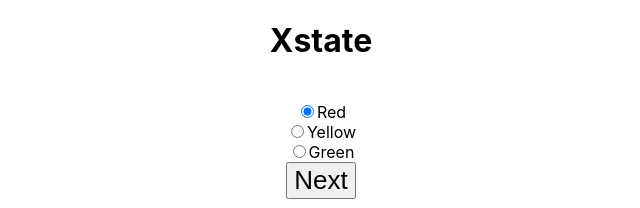
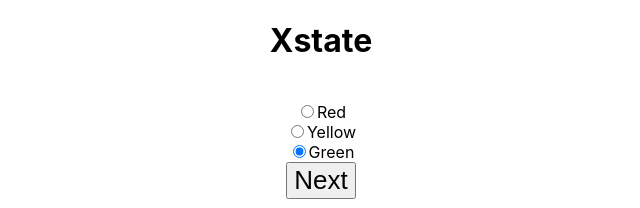
Before and after one commit to grid-stacks/xstate-react, a React (Vite) app: page / in a window 1280 px wide. Shown: the top 208 px of the page, without its empty margins (319-959 px from the left). Built offline with nearby package versions, Linux system fonts and the light colour scheme.

Commit message:
refactor: :recycle: Implement transition

```diff
--- a/src/machines/trafficLightMachine.ts
+++ b/src/machines/trafficLightMachine.ts
@@ -19,16 +19,19 @@
 			on: {
 				NEXT: "yellow",
 			},
+			after: { 2000: "yellow" },
 		},
 		yellow: {
 			on: {
 				NEXT: "green",
 			},
+			after: { 2000: "green" },
 		},
 		green: {
 			on: {
 				NEXT: "red",
 			},
+			after: { 2000: "red" },
 		},
 	},
 });
```
